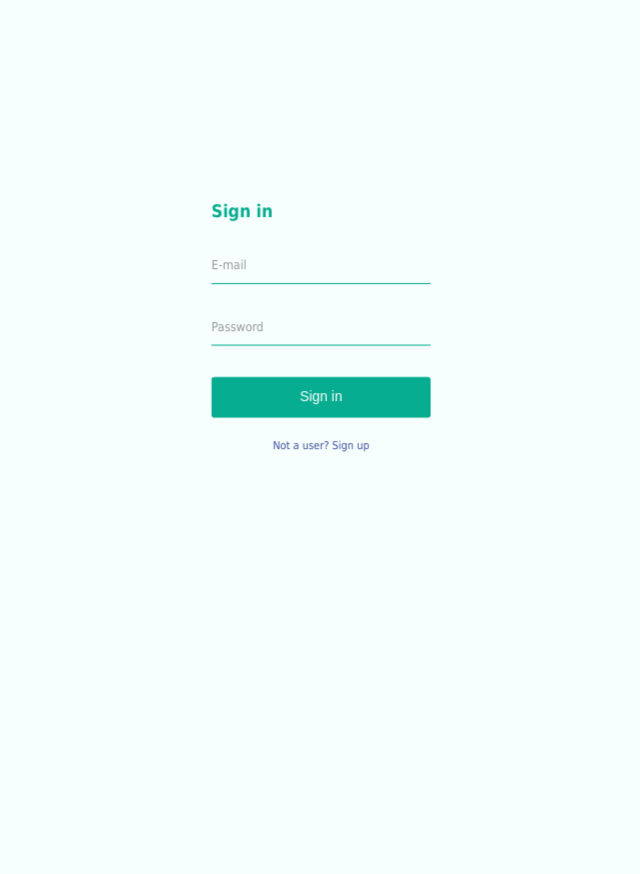
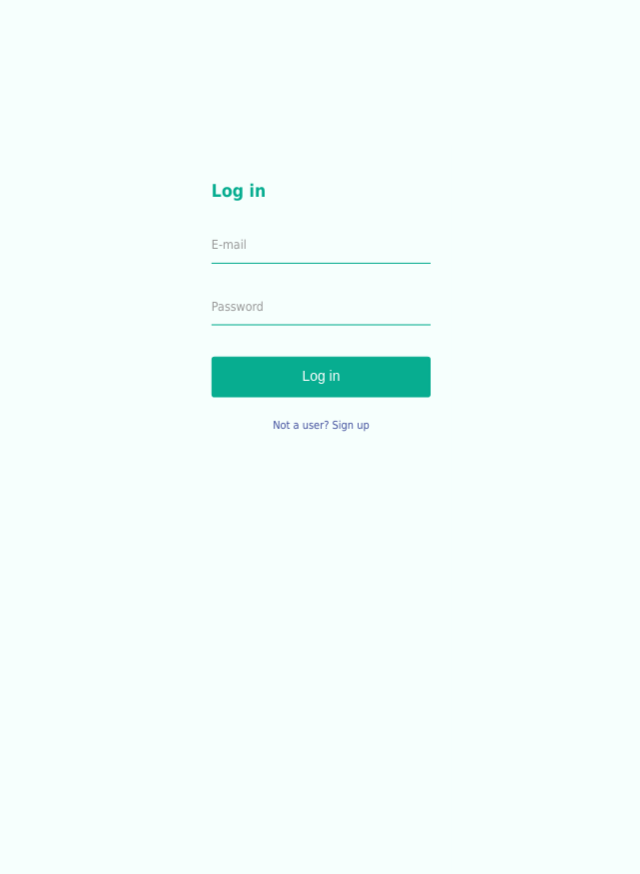
Before and after one commit to offonyes/LMS, a Django app: page / in a window 1280 px wide. Shown: the top 874 px of the page, without its empty margins (319-959 px from the left). After the commit the page ends 432 px from the top, so only its background shows below. Run offline with Django 5.2, Linux system fonts and the light colour scheme.

Commit message:
update css

```diff
--- a/static/css/styles.css
+++ b/static/css/styles.css
@@ -6,13 +6,15 @@ body {
   font-family: Tahoma, Verdana, Segoe, sans-serif;
   font-size: 14px;
   background: #f6fffd;
-  padding: 120px;
+  padding-top: 100px;
   text-align: center;
+  size: 860px;
+  margin: 0;
 }
 
 .wrapper {
   width: 250px;
-  height: 1050px;
+  height: 700px;
   margin: 60px auto;
   perspective: 600px;
   text-align: left;
@@ -30,7 +32,7 @@ body {
 .face {
   position: absolute;
   width: 250px;
-  height: 1050px;
+  height: 700px;
   padding: 20px;
   background: #f6fffd;
 }
--- a/templates/index.html
+++ b/templates/index.html
@@ -12,7 +12,7 @@
     <div class="rec-prism">
       <div class="face face-front">
         <div class="content">
-          <h2>Sign in</h2>
+          <h2>Log in</h2>
           <form id="login-form" method="POST" action="#">
             {% csrf_token %}
             <div class="field-wrapper">
@@ -30,7 +30,7 @@
               {% endfor %}
             </div>
             <div class="field-wrapper">
-              <input type="submit" name="login" value="Sign in">
+              <input type="submit" name="login" value="Log in">
             </div>
           </form>
           <span class="signup" onclick="showSignup()">Not a user?  Sign up</span>
@@ -87,7 +87,7 @@
                 <input type="submit" name="register" value="Sign up">
             </div>
         </form>
-          <span class="singin" onclick="showLogin()">Already a user?  Sign in</span>
+          <span class="singin" onclick="showLogin()">Already a user?  Log in</span>
         </div>
       </div>
       <div class="face face-bottom">
```
